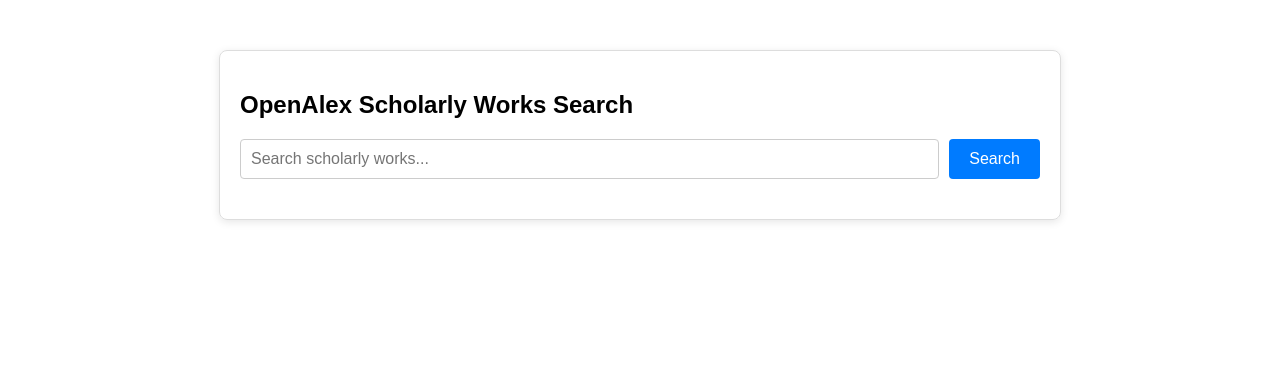
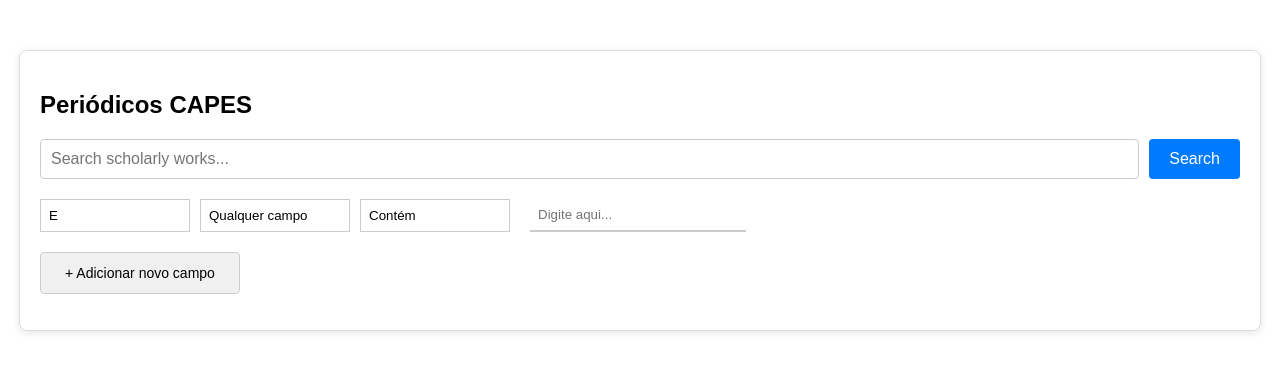
Before and after one commit to fernandesbarreto/capes-hacka, a React (Create React App) app in the folder capes/: page / in a window 1280 px wide. Shown: the top 372 px of the page. Built offline with nearby package versions, Linux system fonts and the light colour scheme.

Commit message:
add advancedSearch ui

```diff
--- /dev/null
+++ b/capes/src/components/AdvancedSearch.js
@@ -0,0 +1,123 @@
+import React, { useState } from 'react';
+
+const Menu = ({ itemList }) => {
+  const [isOpen, setIsOpen] = useState(false);
+  const [menuTitle, setMenuTitle] = useState(itemList[0]);
+
+  const handleItemClick = (item) => {
+    setMenuTitle(item);  // Atualiza o título com o nome do item clicado
+    setIsOpen(false);  // Fecha o menu após o item ser clicado
+  };
+
+  const toggleMenu = () => {
+    setIsOpen(!isOpen);
+  };
+
+  return (
+    <div style={styles.menuContainer}>
+      <button onClick={toggleMenu} style={styles.button}>
+        {menuTitle}
+      </button>
+      {isOpen && (
+        <ul style={styles.menuList}>
+          {itemList.map((item) => (
+            <li
+              key={item}
+              style={styles.menuItem}
+              onClick={() => handleItemClick(item)}
+            >
+              {item}  {menuTitle === item && '✔ '}
+            </li>
+          ))}
+        </ul>
+      )}
+    </div>
+  );
+};
+
+const AdvancedSearchLine = () => {
+  return (
+    <div style={{ display: 'flex', alignItems: 'center', marginTop: '10px' }}>
+      <Menu itemList={['E', 'OU', 'NÃO']} />
+      <Menu itemList={['Qualquer campo', 'Título', 'Autor', 'Editor']} />
+      <Menu itemList={['Contém', 'É']} />
+      <input type="text" style={styles.textField} placeholder="Digite aqui..." />
+    </div>
+  );
+};
+
+
+const AdvancedSearch = () => {
+  const [lines, setLines] = useState([1]); // Inicialmente uma linha de pesquisa
+
+  // Função para adicionar uma nova linha
+  const addLine = () => {
+    setLines([...lines, lines.length + 1]); // Adiciona um número único à lista de linhas
+  };
+
+  return (
+    <div>
+      {lines.map((_, index) => (
+        <AdvancedSearchLine key={index} />
+      ))}
+
+      <div style={{ marginTop: '10px' }}>
+        <button onClick={addLine} style={styles.addButton}> + Adicionar novo campo</button>
+      </div>
+    </div>
+  );
+};
+
+export default AdvancedSearch;
+
+
+const styles = {
+  menuContainer: {
+    display: 'inline-block',  // Faz com que os menus fiquem lado a lado
+    marginRight: '10px',  // Adiciona espaço entre os menus
+  },
+  button: {
+    width: '150px',  // Tamanho fixo para o botão
+    padding: '8px',
+    textAlign: 'left',
+    border: '1px solid #ccc',
+    backgroundColor: '#fff',
+    cursor: 'pointer',
+  },
+  menuList: {
+    listStyleType: 'none',
+    padding: 0,
+    margin: 0,
+    position: 'absolute',
+    backgroundColor: '#fff',
+    border: '1px solid #ccc',
+    width: '150px',  // Tamanho fixo para a lista de itens
+    boxShadow: '0 4px 8px rgba(0,0,0,0.2)',
+    zIndex: 1,
+  },
+  menuItem: {
+    padding: '8px',
+    cursor: 'pointer',
+    borderBottom: '1px solid #ccc',
+  },
+  textField: {
+    width: '200px',  // Largura padronizada para o campo de texto
+    padding: '8px',
+    marginLeft: '10px',  // Espaço entre o TextField e o menu
+    border: 'none',  // Remove a borda ao redor
+    borderBottom: '2px solid #ccc',  // Adiciona uma linha inferior
+    borderRadius: '0',  // Remove bordas arredondadas
+    outline: 'none',  // Remove a borda ao clicar
+  },
+  addButton: {
+    width: '200px',  // Botão mais largo que o texto
+    padding: '12px',
+    textAlign: 'center',
+    border: '1px solid #ccc',
+    backgroundColor: '#f0f0f0',
+    cursor: 'pointer',
+    borderRadius: '4px',
+    fontSize: '14px',
+    marginTop: '10px',
+  }
+};
--- a/capes/src/components/NetworkViewer.js
+++ b/capes/src/components/NetworkViewer.js
@@ -10,7 +10,7 @@ const NetworkViewer = () => {
   };
 
   return (
-    <div>
+    <div style={{marginTop: '10px'}}>
       {/* Botão que alterna a visibilidade do iframe */}
       <button onClick={toggleIframe}>
         {showIframe ? 'Esconder Visualizador' : 'Mostrar Visualizador'}
--- a/capes/src/components/SearchBar.js
+++ b/capes/src/components/SearchBar.js
@@ -3,6 +3,7 @@
 import React, { useState } from "react";
 import axios from "axios";
 import NetWorkViewer from "./NetworkViewer";
+import AdvancedSearch from "./AdvancedSearch";
 
 const SearchBar = () => {
   const [query, setQuery] = useState("");
@@ -58,7 +59,7 @@ const SearchBar = () => {
   return (
     <div style={styles.container}>
 
-      <h2>OpenAlex Scholarly Works Search</h2>
+      <h2>Periódicos CAPES</h2>
       <div style={styles.searchContainer}>
         <input
           type="text"
@@ -77,6 +78,8 @@ const SearchBar = () => {
           Search
         </button>
       </div>
+
+      <AdvancedSearch />
 
       {works.length > 0 && <NetWorkViewer />}
 
@@ -120,7 +123,7 @@ const SearchBar = () => {
 
 const styles = {
   container: {
-    maxWidth: "800px",
+    maxWidth: "1200px",
     margin: "50px auto",
     padding: "20px",
     border: "1px solid #ddd",
```
